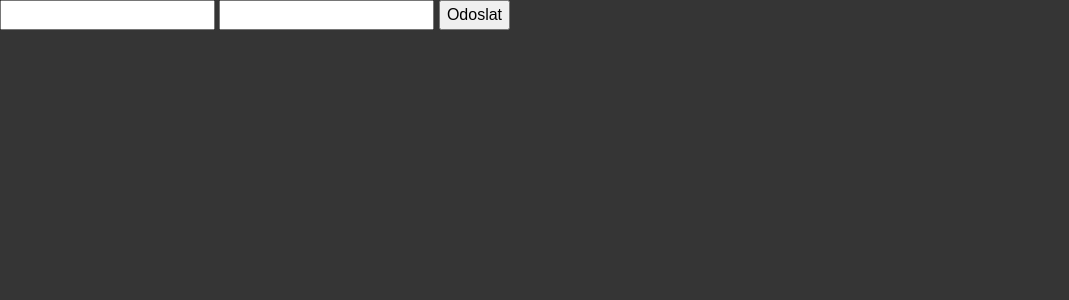
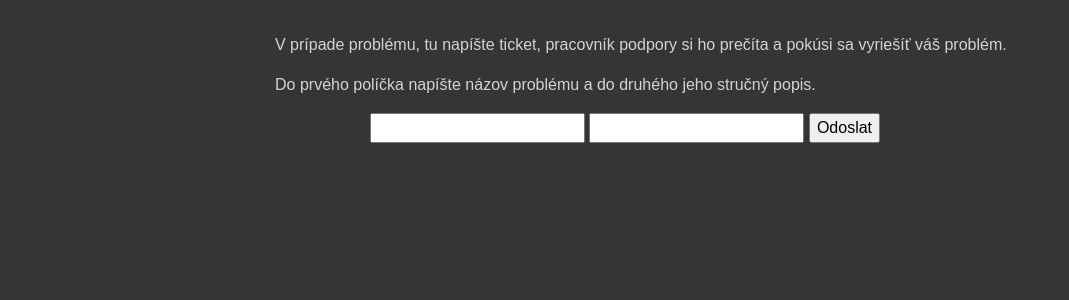
Before and after one commit to Brescher/VAII---1st-checkpoint, a PHP site: page /semestralnaPraca/support.php in a window 1280 px wide. Shown: the part 56-356 px from the top of the page, without its empty margins (0-1069 px from the left). Run offline with PHP 8.4, Linux system fonts and the light colour scheme; data that the repository does not hold is empty.

Commit message:
grid system v support karte

```diff
--- a/css/styl.css
+++ b/css/styl.css
@@ -31,3 +31,8 @@ body {
     width:100%;
     height:auto;
 }
+
+hr{
+    border-radius: 1px;
+    color: lightgray;
+}
--- a/login.php
+++ b/login.php
@@ -16,6 +16,5 @@
 <?php include "nav.php" ?>
 <body>
 
-
 </body>
 </html>
--- a/nav.php
+++ b/nav.php
@@ -21,3 +21,4 @@
         </ul>
     </div>
 </nav>
+<hr>
--- a/support.php
+++ b/support.php
@@ -1,5 +1,5 @@
 <?php
-require  "Article.php";
+require "Article.php";
 require "DBStorage.php";
 
 //$storage = new FileStorage();
@@ -28,15 +28,44 @@ if (isset($_POST['title'])) {
 <?php include "nav.php" ?>
 <body>
 
+<div class="container">
+    <div class="row">
+        <div class="col-2">
+
+        </div>
+        <div class="col-sm-9">
+            <p>V prípade problému, tu napíšte ticket, pracovník podpory si ho prečíta a pokúsi sa vyriešíť váš problém.</p>
+            <p>Do prvého políčka napíšte názov problému a do druhého jeho stručný popis.</p>
+        </div>
+        <div class="col-1">
+
+        </div>
+    </div>
+    <div class="row">
+        <div class="col-3">
+
+        </div>
+        <div class="col-sm-6">
             <form method="post">
                 <input type="text" name="title">
                 <input type="text" name="text">
                 <input type="submit" value="Odoslat">
             </form>
+        </div>
+        <div class="col-3">
+
+        </div>
+    </div>
+</div>
+</div>
 <?php foreach ($storage->LoadAll() as $article) { ?>
-    <div>
+    <div class="container">
+        <div class="row">
+            <div class="col-sm-6">
                 <h3><?php echo $article->getTitle() ?></h3>
                 <p><?php echo $article->getText() ?></p>
+            </div>
+        </div>
     </div>
 <?php } ?>
 
```
Lines whose indentation alone changed are shown as unchanged.
